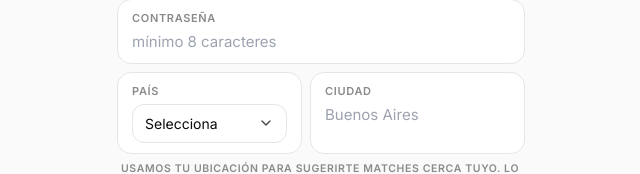
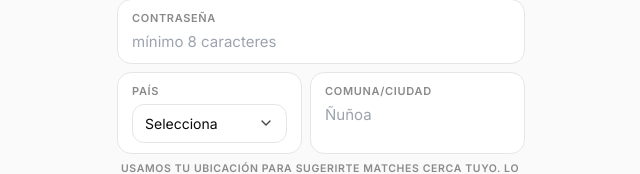
Before and after one commit to anwarjamis/140sobres, a Next.js app: page /signup in a window 1280 px wide. Shown: the part 437-611 px from the top of the page, without its empty margins (319-959 px from the left). Built offline with nearby package versions, Linux system fonts and the light colour scheme.

Commit message:
fix: city name in signup

```diff
--- a/components/auth-card.tsx
+++ b/components/auth-card.tsx
@@ -182,14 +182,14 @@ export function AuthCard({ mode }: { mode: Mode }) {
                   />
                 </div>
                 <div className="field grow">
-                  <label htmlFor="city">ciudad</label>
+                  <label htmlFor="city">Comuna/Ciudad</label>
                   <input
                     id="city"
                     type="text"
                     autoComplete="address-level2"
                     value={city}
                     onChange={(e) => setCity(e.target.value)}
-                    placeholder="Buenos Aires"
+                    placeholder="Ñuñoa"
                     required
                   />
                 </div>
```
